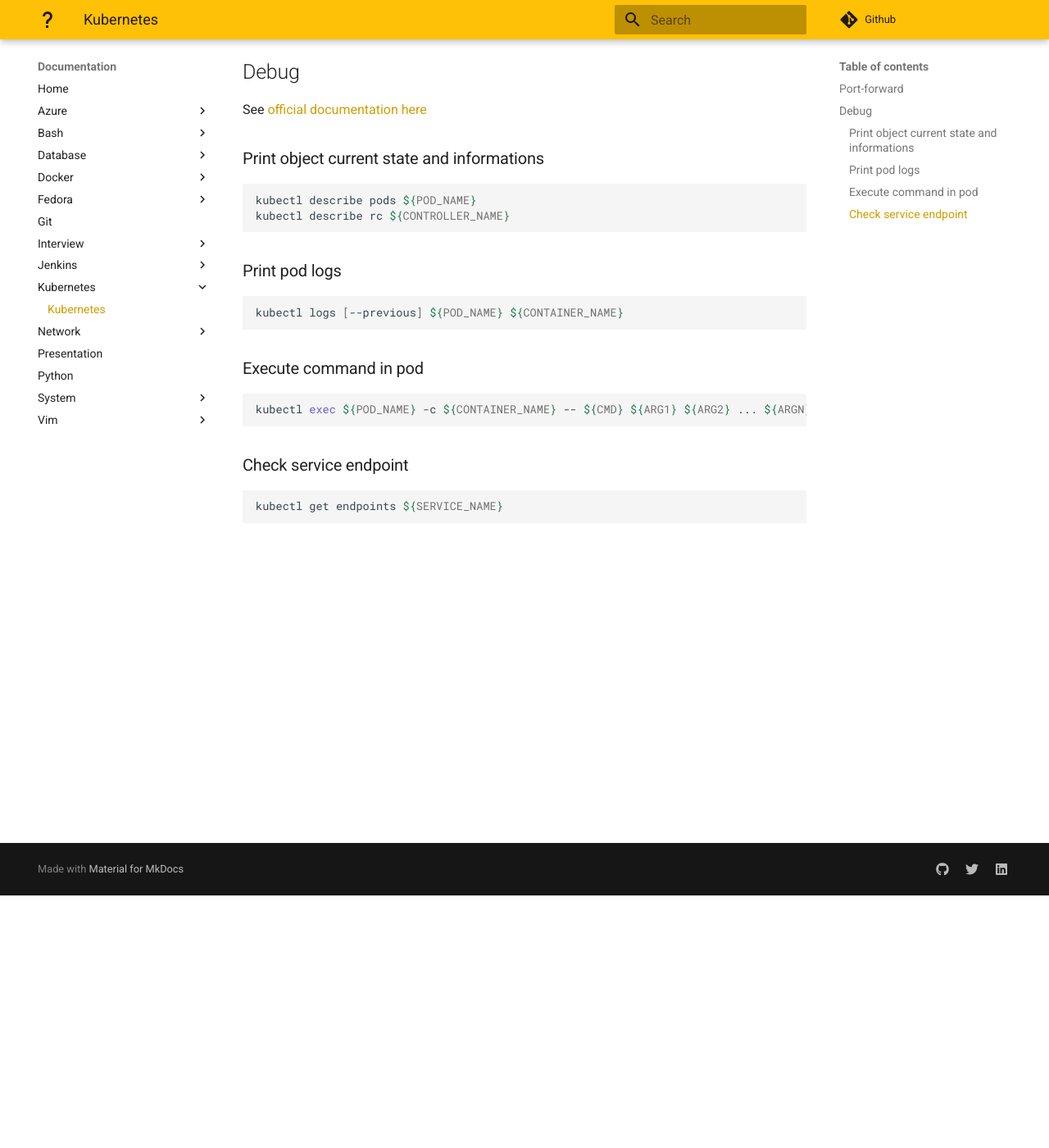
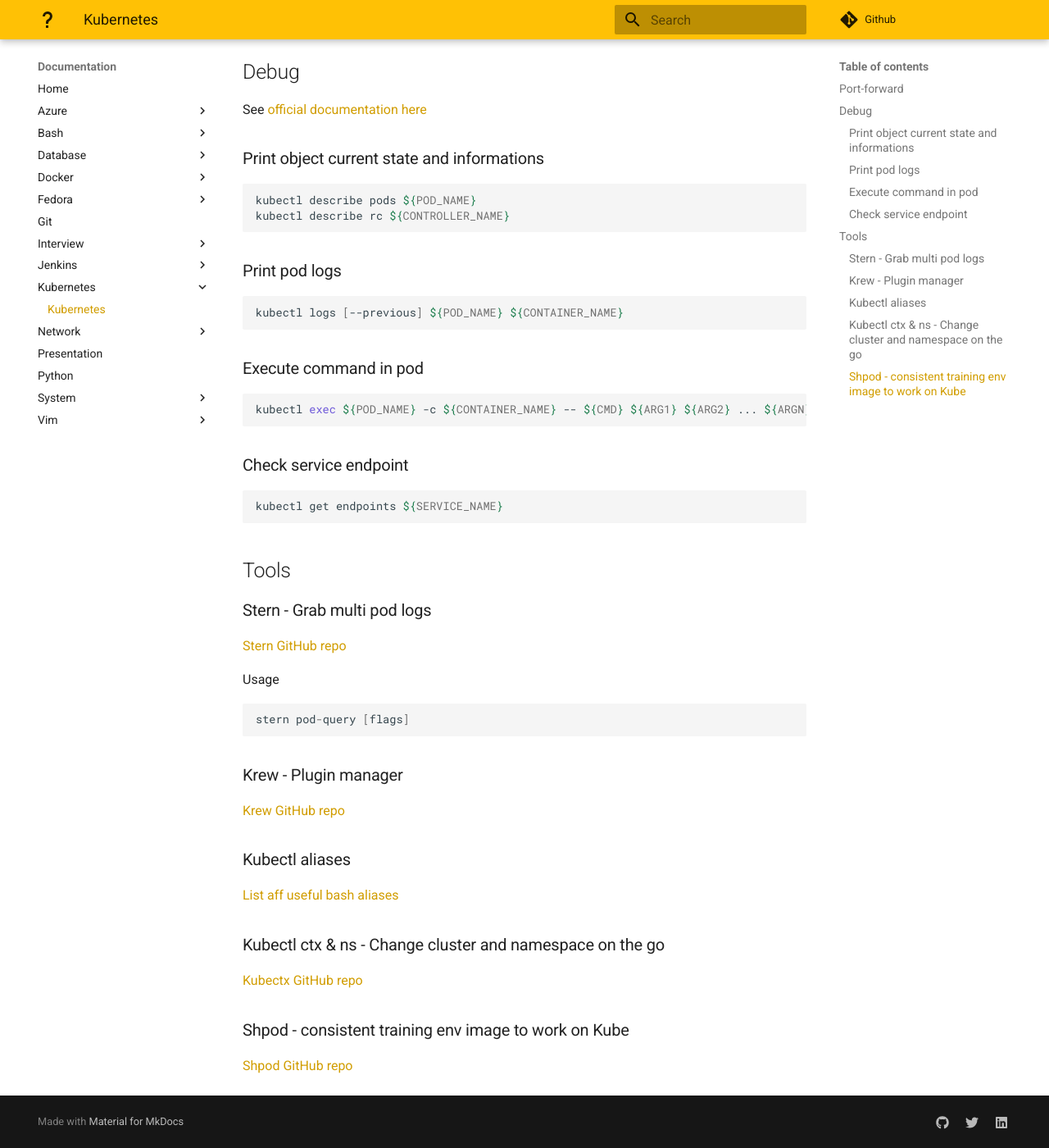
Before and after one commit to arthurmauvezin/wiki, an MkDocs documentation site: the page built from docs/kubernetes/kubernetes.md, in a window 1280 px wide and 1400 px high, scrolled down 308 px. Shown: the whole window at 82% size. Built offline with MkDocs 1.6.1 and Material for MkDocs 9.7.7, drawn with Linux system fonts in a browser that asks for light colours; comment, search, counter and statistics services are not loaded.

Commit message:
Update kubernetes useful tools

````diff
--- a/docs/kubernetes/kubernetes.md
+++ b/docs/kubernetes/kubernetes.md
@@ -32,3 +32,25 @@ kubectl exec ${POD_NAME} -c ${CONTAINER_NAME} -- ${CMD} ${ARG1} ${ARG2} ... ${AR
 ```bash
 kubectl get endpoints ${SERVICE_NAME}
 ```
+
+## Tools
+
+### Stern - Grab multi pod logs
+[Stern GitHub repo](https://github.com/wercker/stern)
+
+Usage
+```
+stern pod-query [flags]
+```
+
+### Krew - Plugin manager
+[Krew GitHub repo](https://github.com/kubernetes-sigs/krew/)
+
+### Kubectl aliases
+[List aff useful bash aliases](https://ahmet.im/blog/kubectl-aliases/)
+
+### Kubectl ctx & ns - Change cluster and namespace on the go
+[Kubectx GitHub repo](https://github.com/ahmetb/kubectx)
+
+### Shpod - consistent training env image to work on Kube
+[Shpod GitHub repo](https://github.com/jpetazzo/shpod)
````
